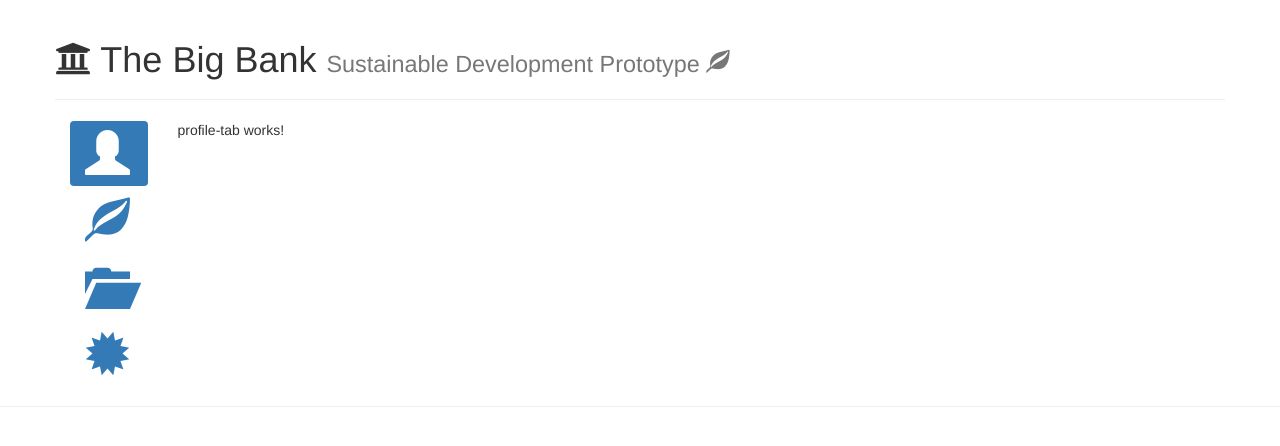
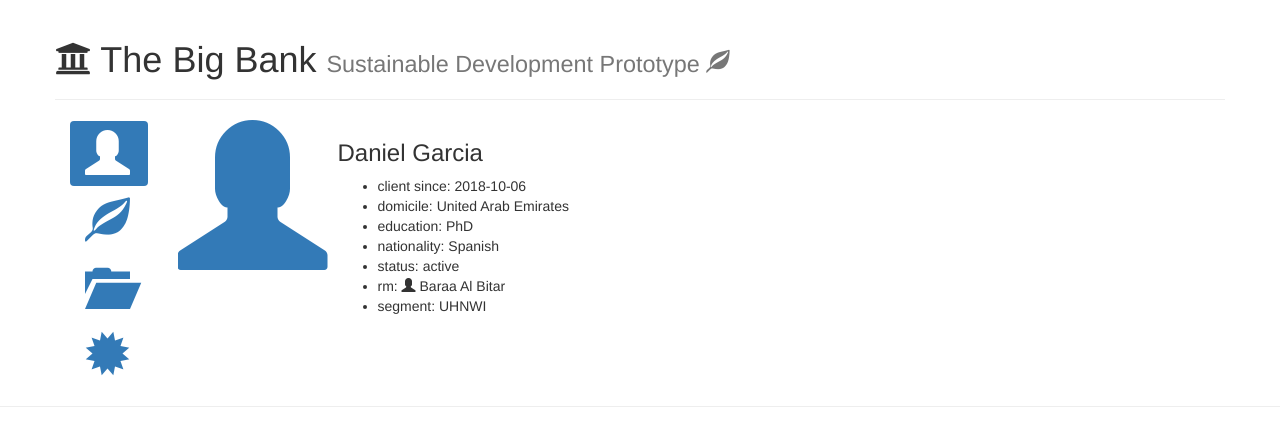
Before and after one commit to the-no-clues/no-clue-ui, an Angular app: page / in a window 1280 px wide. Shown: the top 446 px of the page. Built offline with nearby package versions, Linux system fonts and the light colour scheme; what ng2-charts would draw is missing.

Commit message:
some info on the profile page
Signed-off-by: Laszlo Hornyak <laszlo.hornyak@gmail.com>

```diff
--- a/src/app/certificate-tab/certificate-tab.component.html
+++ b/src/app/certificate-tab/certificate-tab.component.html
@@ -1,3 +1,25 @@
-<p>
-  certificate-tab works!
-</p>
+<div>
+
+  <div class="btn-group" role="group">
+    <button
+        type="button"
+        class="btn {{!isActive ? 'btn-primary' : 'btn-default'}}"
+        (click)="isActive = false">
+      Inactive
+    </button>
+    <button
+        type="button"
+        class="btn {{isActive ? 'btn-primary' : 'btn-default'}}"
+        (click)="isActive = true">
+        Active
+    </button>
+  </div>
+
+  <div *ngIf="isActive">
+    TODO - activated
+  <div>
+  <div *ngIf="!isActive">
+    TODO - inactive
+  <div>
+
+</div>
--- a/src/app/certificate-tab/certificate-tab.component.ts
+++ b/src/app/certificate-tab/certificate-tab.component.ts
@@ -7,6 +7,8 @@ import { Component, OnInit } from '@angular/core';
 })
 export class CertificateTabComponent implements OnInit {
 
+  isActive = false;
+
   constructor() { }
 
   ngOnInit() {
--- a/src/app/profile-tab/profile-tab.component.css
+++ b/src/app/profile-tab/profile-tab.component.css
@@ -0,0 +1,3 @@
+div.media .media-object {
+  font-size: 150px;
+}
--- a/src/app/profile-tab/profile-tab.component.html
+++ b/src/app/profile-tab/profile-tab.component.html
@@ -1,3 +1,19 @@
-<p>
-  profile-tab works!
-</p>
+<div class="">
+    <div class="media">
+      <div class="media-left">
+        <a href="#" class="media-object glyphicon glyphicon-user"></a>
+      </div>
+      <div class="media-body">
+        <h3>{{user.name}}</h3>
+        <ul>
+          <li>client since: {{user.clientSince}}</li>
+          <li>domicile: {{user.domicile}}</li>
+          <li>education: {{user.education}}</li>
+          <li>nationality: {{user.nationality}}</li>
+          <li>status: {{user.investorType}}</li>
+          <li>rm: <span class="glyphicon glyphicon-user"></span> {{user.rm}}</li>
+          <li>segment: {{user.segment}}</li>
+        </ul>
+      </div>
+    </div>
+</div>
--- a/src/app/profile-tab/profile-tab.component.ts
+++ b/src/app/profile-tab/profile-tab.component.ts
@@ -7,6 +7,18 @@ import { Component, OnInit } from '@angular/core';
 })
 export class ProfileTabComponent implements OnInit {
 
+  user = {
+        "id": 1,
+        "name": "Daniel Garcia",
+        "clientSince": "2018-10-06",
+        "domicile": "United Arab Emirates",
+        "education": "PhD",
+        "nationality": "Spanish",
+        "investorType": "active",
+        "rm": "Baraa Al Bitar",
+        "segment": "UHNWI"
+    }
+
   constructor() { }
 
   ngOnInit() {
```
